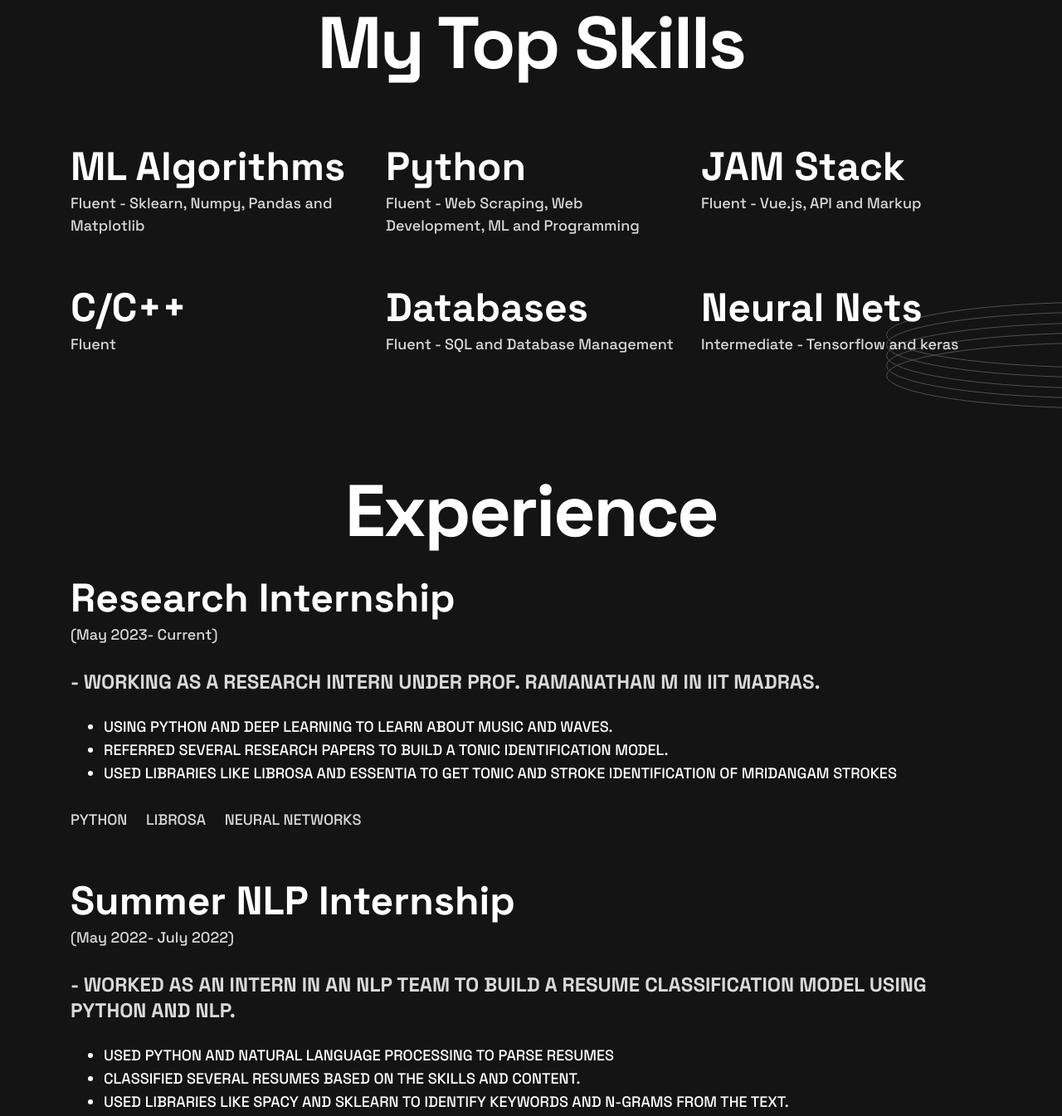
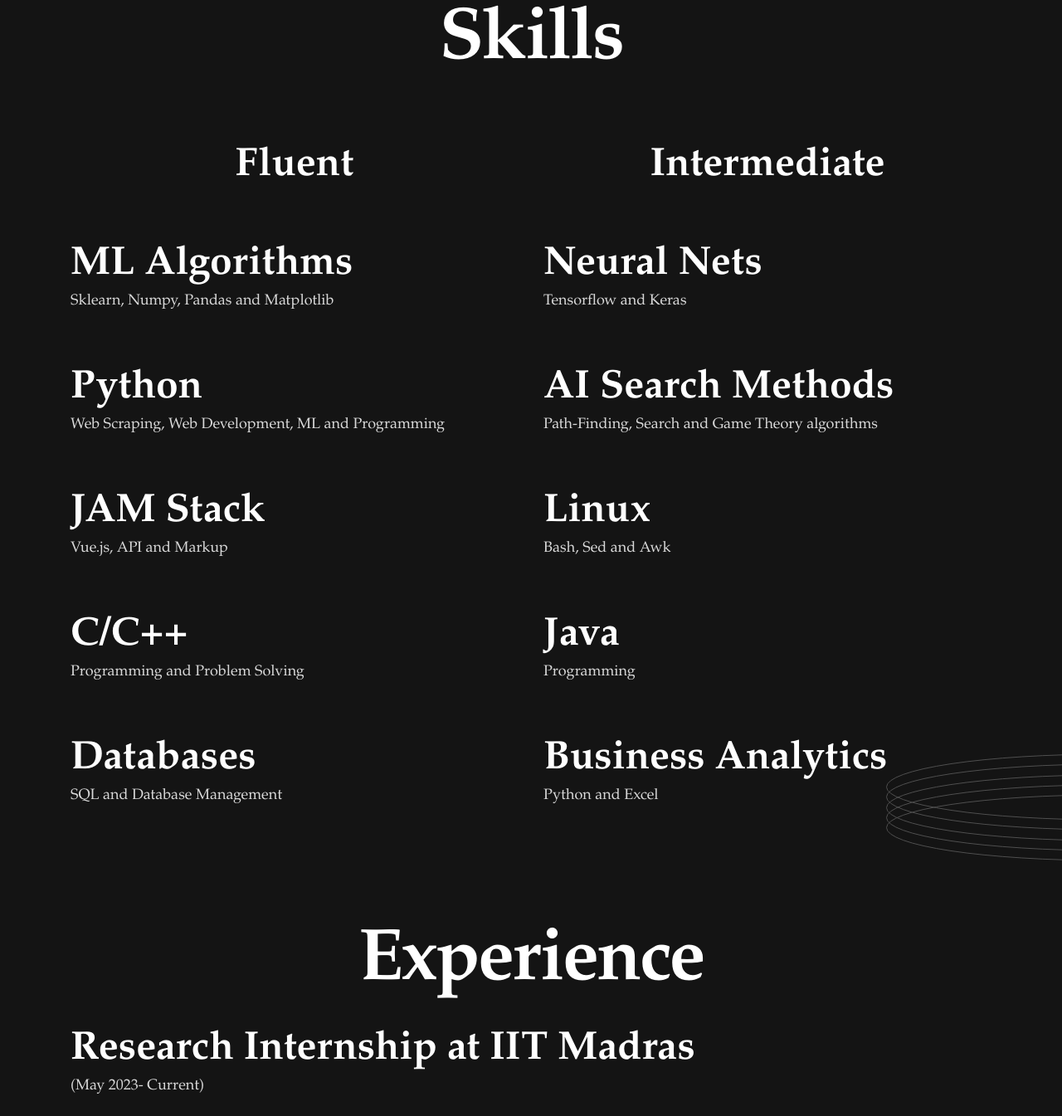
Before and after one commit to VIROOPAKSHC/BlackMoonbear-Portfolio, a plain HTML site: page index.html in a window 1280 px wide. Shown: the part 927-2272 px from the top of the page at 83% size. Drawn offline with Linux system fonts and the light colour scheme.

Commit message:
Skills and other changes

```diff
--- a/index.html
+++ b/index.html
@@ -110,7 +110,7 @@
                 meet you! I'm <span>Chekuri Viroopaksh</span>.
               </h1>
               <p class="hero__description">
-                Graduate from IITM'2023. I am Programmer and ML/AI Enthusiast. I love to code, build things, solve problems!
+                Passionate Programmer and AI Enthusiast | IIT Madras Alumnus | Pursuing BSc in Data Science and Programming
               </p>
               <a href="#contact" class="hero__contact underline">Contact me</a>
             </div>
@@ -120,35 +120,66 @@
 
       <section class="skills">
           <br>
-          <h2 class="projects__headline header-xl" style="text-align: center;"> My Top Skills</h2>
+          <h2 class="projects__headline header-xl" style="text-align: center;"> Skills</h2>
 
 
-        <div class="wrapper skills__wrapper bottom-border">
+        <div class="wrapper skills__wrapper bottom-border ">
+
+
+         <div class="skills__category fluent" style="align-items: center;">
+            <h3 class="skills__title" style="text-align: center;">Fluent</h3>
+            <div class="skills__item">
+                <h4 class="skills__title">ML Algorithms</h4>
+                <p class="skills__description">Sklearn, Numpy, Pandas and Matplotlib</p>
+            </div>
+            <div class="skills__item">
+                <h4 class="skills__title">Python</h4>
+                <p class="skills__description">Web Scraping, Web Development, ML and Programming</p>
+            </div>
+            <div class="skills__item">
+            <h4 class="skills__title">JAM Stack</h3>
+            <p class="skills__description">Vue.js, API and Markup</p>
+          </div>
+          <div class="skills__item">
+            <h4 class="skills__title">C/C++</h3>
+            <p class="skills__description">Programming and Problem Solving</p>
+          </div>
+          <div class="skills__item">
+            <h4 class="skills__title">Databases</h3>
+            <p class="skills__description">SQL and Database Management</p>
+          </div>
+
+        </div>
+
+        <div class="skills__category intermediate" style="align-items: center;">
+            <h3 class="skills__title" style="text-align: center;">Intermediate</h3>
+            <div class="skills__item">
+                <h4 class="skills__title">Neural Nets</h4>
+                <p class="skills__description">Tensorflow and Keras</p>
+            </div>
+
+            <div class="skills__item">
+                <h4 class="skills__title">AI Search Methods</h4>
+                <p class="skills__description">Path-Finding, Search and Game Theory algorithms</p>
+            </div>
+
+            <div class="skills__item">
+                <h4 class="skills__title">Linux</h4>
+                <p class="skills__description">Bash, Sed and Awk</p>
+            </div>
+            <div class="skills__item">
+                <h4 class="skills__title">Java</h4>
+                <p class="skills__description">Programming</p>
+            </div>
 
           <div class="skills__item">
-            <h3 class="skills__title">ML Algorithms</h3>
-            <p class="skills__description">Fluent - Sklearn, Numpy, Pandas and Matplotlib</p>
+            <h4 class="skills__title">Business Analytics</h4>
+            <p class="skills__description">Python and Excel</p>
           </div>
-          <div class="skills__item">
-            <h3 class="skills__title">Python</h3>
-            <p class="skills__description">Fluent - Web Scraping, Web Development, ML and Programming</p>
-          </div>
-          <div class="skills__item">
-            <h3 class="skills__title">JAM Stack</h3>
-            <p class="skills__description">Fluent - Vue.js, API and Markup</p>
-          </div>
-          <div class="skills__item">
-            <h3 class="skills__title">C/C++</h3>
-            <p class="skills__description">Fluent</p>
-          </div>
-          <div class="skills__item">
-            <h3 class="skills__title">Databases</h3>
-            <p class="skills__description">Fluent - SQL and Database Management</p>
-          </div>
-          <div class="skills__item">
-            <h3 class="skills__title">Neural Nets</h3>
-            <p class="skills__description">Intermediate - Tensorflow and keras</p>
-          </div>
+
+            <!-- Add more "Intermediate" skills -->
+        </div>
+
         </div>
         <img
           class="skills__rings"
@@ -166,34 +197,37 @@
             <br>
             <div class="projects__item">
 
-              <h3 class="skills__title">Research Internship</h3>
+              <h3 class="skills__title">Research Internship at IIT Madras</h3>
               <p class="skills__description">(May 2023- Current)</p>
               <br>
-              <p class="projects__name"> - Working as a Research Intern under Prof. Ramanathan M in IIT Madras.</p>
-              <ul class="projects__tags">
-                <li>Using Python and Deep Learning to learn about music and waves.</li>
-                <li>Referred several research papers to build a tonic identification model.</li>
-                <li>Used libraries like Librosa and Essentia to get tonic and stroke identification of Mridangam strokes  </li>
+              <p class="skills__description"> Working as a Research Intern under Prof. Ramanathan M in IIT Madras.</p>
+              <ul class="skills__description">
+                <li>Currently serving as an intern at IIT Madras, where I collaborate on a research project under the guidance of Professor Ramanathan M in the Engineering Design Department.</li>
+                <li>My work revolves around leveraging cutting-edge technologies, including TensorFlow, CompIAM, essentia, librosa, and various Python libraries, to analyze and extract critical features from Carnatic music performances.</li>
+                <li>Specifically, I focus on identifying Raaga, tala, and other elements in Carnatic music concerts, as well as delving into the intricacies of extracting multiple strokes from mridangam music inputs.</li>
+
               </ul>
               <br>
               <p class="projects__tags">
                 <span>Python</span>
-                <span>Librosa</span>
+                <span>Essentia</span>
                 <span>Neural Networks</span>
+                <span>Scikit-Learn</span>
               </p>
 
               </div>
           <br>
           <br>
         <div class="projects__item">
-          <h3 class="skills__title">Summer NLP Internship</h3>
+          <h3 class="skills__title">Summer NLP Internship at Willings Inc.</h3>
           <p class="skills__description">(May 2022- July 2022)</p>
           <br>
-          <p class="projects__name"> - Worked as an intern in an NLP team to build a resume classification model using Python and NLP.</p>
-          <ul class="projects__tags">
-                <li>Used Python and Natural Language Processing to parse Resumes</li>
-                <li>Classified several resumes based on the skills and content.</li>
-                <li>Used libraries like Spacy and Sklearn to identify keywords and N-grams from the text.</li>
+          <p class="skills__description"> Worked as an intern in an NLP team to build a resume classification model using Python and NLP.</p>
+          <ul class="skills__description">
+            <li>During the summer of 2022, I had the privilege of interning remotely at Willings Inc. as a vital team member of the NLP (Natural Language Processing) team.</li>
+            <li>In this role, I actively contributed to the development of an NLP model, specialized in the extraction and classification of text within resumes.</li>
+            <li>My responsibilities included the proficient use of Spacy, Pyresparser, and sklearn libraries, enabling the model to extract and categorize textual information accurately.</li>
+            <li>Moreover, I participated in a challenging Machine Learning Competition organized by American Express (AMEX Prediction), further enriching my experience in the field of AI and machine learning.</li>
               </ul>
               <br>
           <p class="projects__tags">
@@ -384,7 +418,7 @@
           <div class="projects__grid">
             <h2 class="projects__headline header-xl">About Me</h2>
             <p class="skills__description">
-                I am a technology enthusiast. I have worked on more than 45 courses over the last few years through different MOOCs such as Coursera, Udemy and NPTEL to develop my skills. I have listed them in my LinkedIn profile as a depiction for my interest and nature to work hard. I have been always interested and driven by technology to improve myself. Being a graduate from IITM, am also pursuing a B.Sc. degree in Data Science and Programming through online mode from IITM. I constantly learn and build.
+                I am a technology enthusiast. I have worked on more than 45 courses over the last few years through different MOOCs such as Coursera, Udemy and NPTEL to develop my skills. I have listed them in my LinkedIn profile as a depiction for my interest and nature to work hard. I have been always interested and driven by technology to improve myself. Being an undergraduate from IITM, am also pursuing a B.Sc. degree in Data Science and Programming through online mode from IITM. I constantly learn and build.
               </p>
           </div>
         </div>
--- a/style.css
+++ b/style.css
@@ -40,7 +40,7 @@ body,
 input,
 textarea,
 button {
-  font-family: 'Space Grotesk', sans-serif;
+  font-family: "garamond", sans-serif;
 }
 
 body {
@@ -409,10 +409,13 @@ h1 > span {
 }
 
 .skills__wrapper {
-  display: grid;
+/*  display: grid;*/
   grid-template-columns: 1fr;
   gap: 24px;
   padding-block: 40px;
+/*  width: 100%;*/
+  display: flex;
+  justify-content: space-between;
 }
 
 .skills__item {
@@ -435,6 +438,16 @@ h1 > span {
   bottom: 0;
   left: 50%;
   translate: 0 50%;
+}
+
+.intermediate{
+  width: 50%;
+  float: left;
+}
+
+.fluent{
+  width: +50%;
+  float: right;
 }
 
 @media (min-width: 37.5em) {
@@ -466,6 +479,10 @@ h1 > span {
     left: 100%;
   }
 }
+
+
+/*Updated Skills*/
+
 
 /* PROJECTS */
 
```
